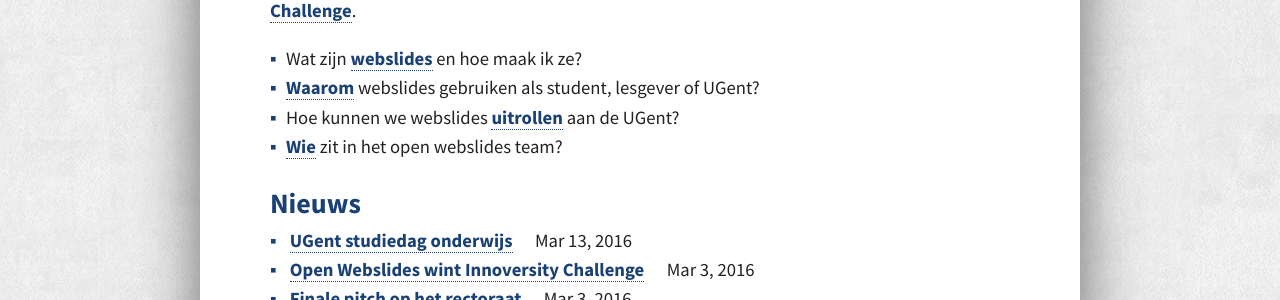
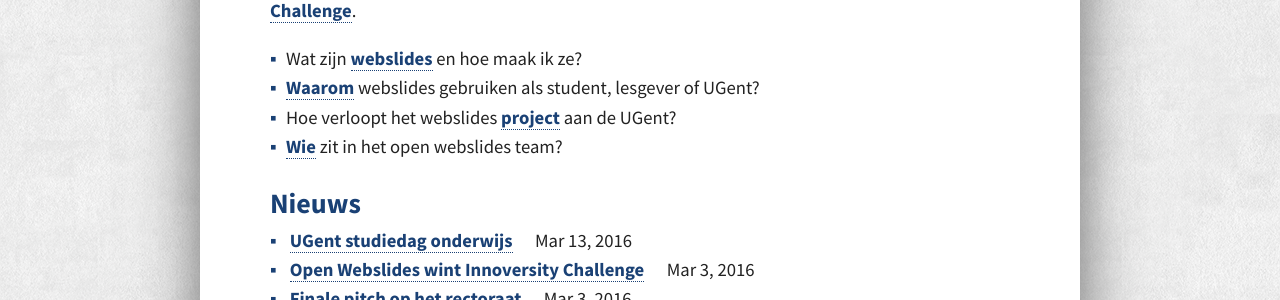
Before and after one commit to OpenWebslides/openwebslides.github.io-old, a Jekyll site: the page built from index.html, in a window 1280 px wide. Shown: the part 910-1210 px from the top of the page. Built offline with Jekyll 4.4.1, drawn with Linux system fonts in a browser that asks for light colours; comment, search, counter and statistics services are not loaded.

Commit message:
update link to project on main page

```diff
--- a/index.html
+++ b/index.html
@@ -30,7 +30,7 @@
   <ul>
     <li>Wat zijn <a href="/webslides/">webslides</a> en hoe maak ik ze?</li>
     <li><a href="/waarom_voordelen/">Waarom</a> webslides gebruiken als student, lesgever of UGent? </li>
-    <li>Hoe kunnen we webslides <a href="/voorstel/">uitrollen</a> aan de UGent?</li>
+    <li>Hoe verloopt het webslides <a href="/project/">project</a> aan de UGent?</li>
     <li><a href="/team/">Wie</a> zit in het open webslides team?</li>
   </ul>
 
```
